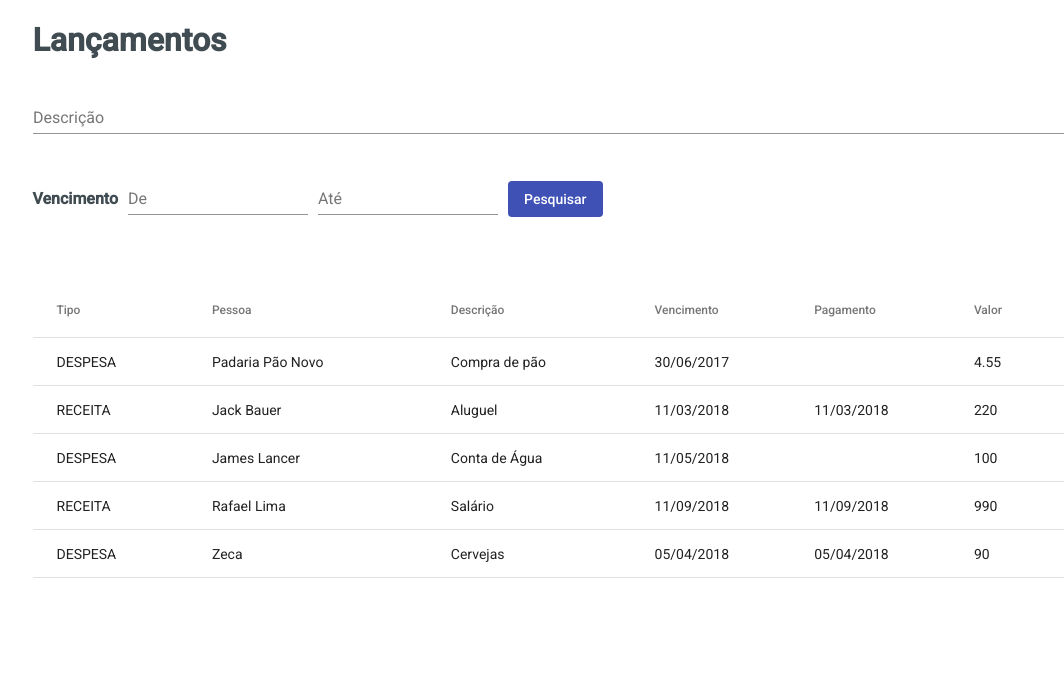
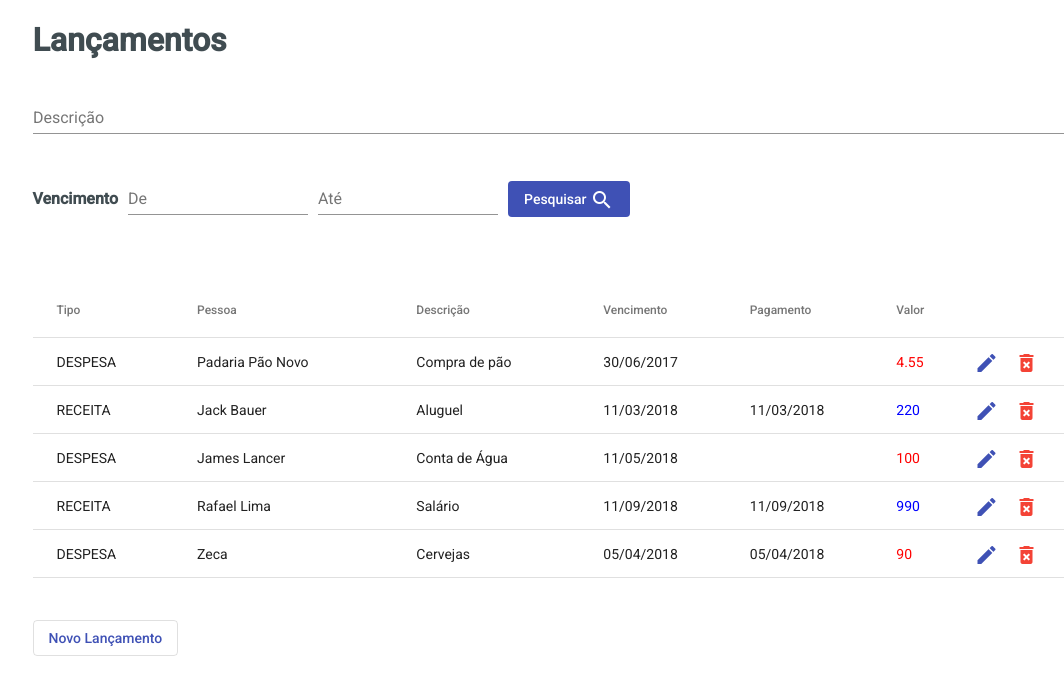
Before and after one commit to leocaliban/finance-ui-material, an Angular app: page / in a window 1280 px wide. Shown: the top 692 px of the page, without its empty margins (81-1145 px from the left). Built offline with nearby package versions, Linux system fonts and the light colour scheme.

Commit message:
Cria botões e aplica CSS na tabela pesquisa de lançamentos

```diff
--- a/src/app/app.component.css
+++ b/src/app/app.component.css
@@ -14,3 +14,8 @@ table {
   width: 90%;
   margin: 0 auto;
 }
+
+.col-operacoes{
+  width: 110px;
+  text-align: center;
+}
--- a/src/app/app.component.html
+++ b/src/app/app.component.html
@@ -20,13 +20,15 @@
         <mat-form-field class="add-padding-r">
           <input matInput placeholder="Até">
         </mat-form-field>
-        <button mat-flat-button color="primary">Pesquisar</button>
+        <button mat-flat-button color="primary">Pesquisar
+          <mat-icon aria-label="Excluir">search</mat-icon>
+        </button>
       </div>
     </mat-grid-tile>
   </mat-grid-list>
 
   <div class="add-padding-t">
-  <table mat-table [dataSource]="lancamentos">
+    <table mat-table [dataSource]="lancamentos">
       <ng-container matColumnDef="tipo">
         <th mat-header-cell *matHeaderCellDef> Tipo </th>
         <td mat-cell *matCellDef="let element"> {{element.tipo}} </td>
@@ -54,17 +56,34 @@
 
       <ng-container matColumnDef="valor">
         <th mat-header-cell *matHeaderCellDef> Valor </th>
-        <td mat-cell *matCellDef="let element"> {{element.valor}} </td>
+        <td mat-cell *matCellDef="let element" [ngStyle]="{ color: getCorValor(element.tipo) }"> {{element.valor}} </td>
       </ng-container>
 
-      <ng-container matColumnDef="">
-        <th mat-header-cell *matHeaderCellDef> Operações </th>
-        <td mat-cell *matCellDef="let element"> </td>
+      <ng-container matColumnDef="operacoes">
+        <th mat-header-cell *matHeaderCellDef class="col-operacoes"> </th>
+        <td mat-cell *matCellDef="let element" class="col-operacoes">
+          <button mat-icon-button color="primary">
+            <mat-icon aria-label="Editar">edit</mat-icon>
+          </button>
+          <button mat-icon-button color="warn">
+            <mat-icon aria-label="Excluir">delete_forever</mat-icon>
+          </button>
+        </td>
       </ng-container>
 
       <tr mat-header-row *matHeaderRowDef="colunas"></tr>
       <tr mat-row *matRowDef="let row; columns: colunas;"></tr>
 
     </table>
+
+    <mat-grid-list cols="4" rowHeight="80px">
+      <mat-grid-tile colspan="4" rowspan="1">
+        <div class="add-padding-t full-width">
+          <button mat-stroked-button color="primary">Novo Lançamento</button>
+        </div>
+      </mat-grid-tile>
+    </mat-grid-list>
+
   </div>
+
 </div>
--- a/src/app/app.component.ts
+++ b/src/app/app.component.ts
@@ -7,7 +7,7 @@ import { Component } from '@angular/core';
 })
 export class AppComponent {
 
-  colunas: string[] = ['tipo', 'pessoa', 'descricao', 'dataVencimento', 'dataPagamento', 'valor'];
+  colunas: string[] = ['tipo', 'pessoa', 'descricao', 'dataVencimento', 'dataPagamento', 'valor', 'operacoes'];
 
   lancamentos = [
     {
@@ -16,7 +16,8 @@ export class AppComponent {
       dataVencimento: '30/06/2017',
       dataPagamento: null,
       valor: 4.55,
-      pessoa: 'Padaria Pão Novo'
+      pessoa: 'Padaria Pão Novo',
+      cu: 'nada'
     },
     {
       tipo: 'RECEITA',
@@ -51,4 +52,12 @@ export class AppComponent {
       pessoa: 'Zeca'
     }
   ];
+
+  getCorValor(evento: any) {
+    if (evento === 'DESPESA') {
+      return 'red';
+    } else {
+      return 'blue';
+    }
+  }
 }
--- a/src/app/app.module.ts
+++ b/src/app/app.module.ts
@@ -5,6 +5,7 @@ import {MatGridListModule} from '@angular/material/grid-list';
 import {MatInputModule} from '@angular/material/input';
 import {MatButtonModule} from '@angular/material/button';
 import {MatTableModule} from '@angular/material/table';
+import {MatIconModule} from '@angular/material/icon';
 
 import { AppComponent } from './app.component';
 import { BrowserAnimationsModule } from '@angular/platform-browser/animations';
@@ -22,7 +23,8 @@ import { BrowserAnimationsModule } from '@angular/platform-browser/animations';
     MatGridListModule,
     MatInputModule,
     MatButtonModule,
-    MatTableModule
+    MatTableModule,
+    MatIconModule
   ],
   providers: [],
   bootstrap: [AppComponent]
```
